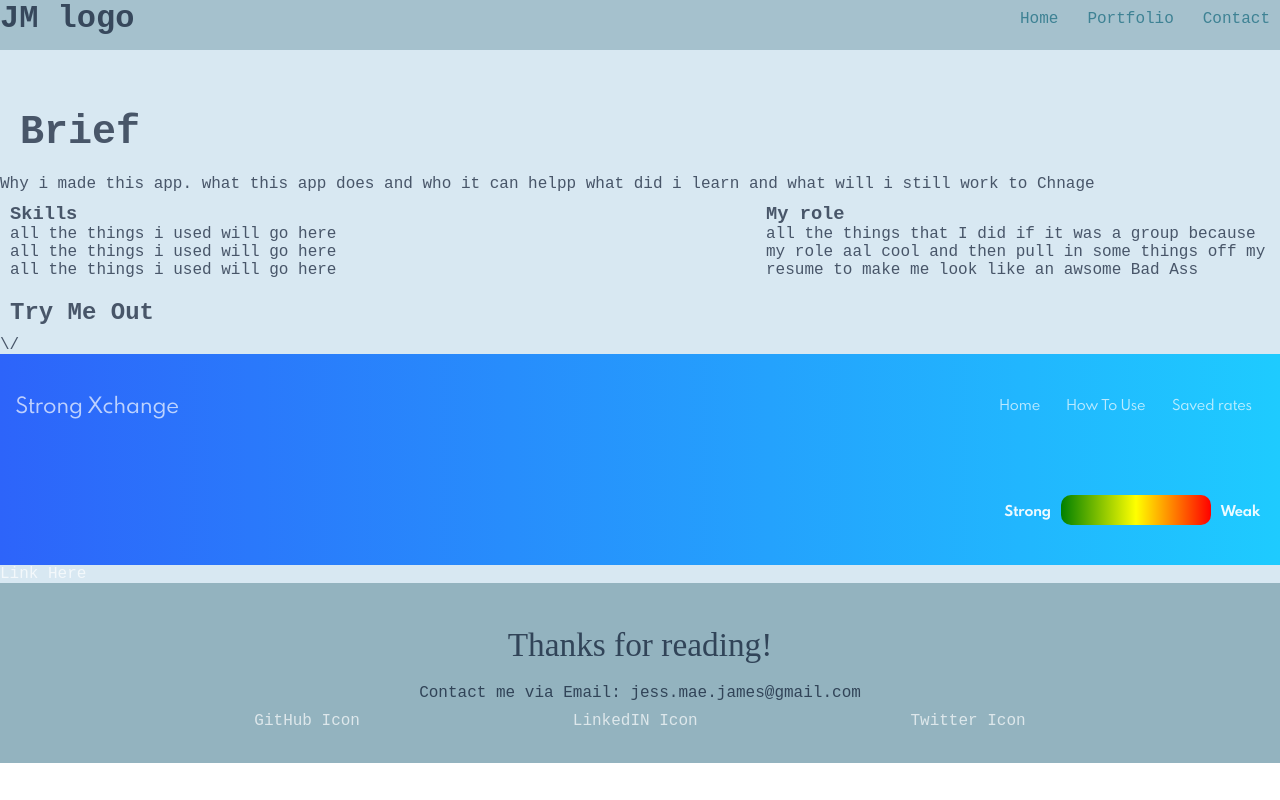
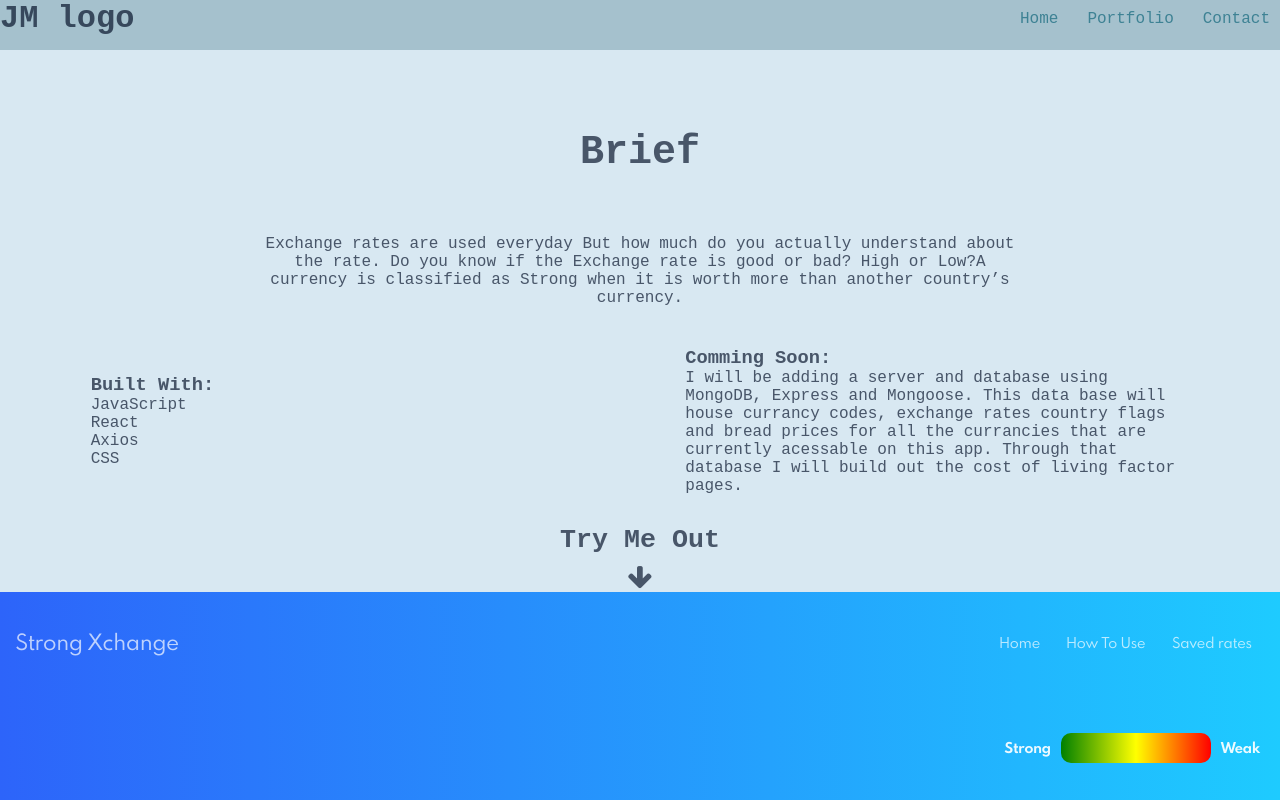
Before and after one commit to jessie-james/portfolio, a React (Create React App) app: page /Xchange in a window 1280 px wide. Shown: the top 800 px of the page. Built offline with nearby package versions, Linux system fonts and the light colour scheme.

Commit message:
better contented addied to teh brief

```diff
--- a/src/portfolio/ProjectBrief.js
+++ b/src/portfolio/ProjectBrief.js
@@ -4,7 +4,9 @@ const ProjectBrief = () => {
     return (
         <div className="project-brief-container">
             <h3>Strong Xchange</h3>
-            <p>Lorem ipsum dolor sit amet consectetur adipisicing elit. Quia eius sapiente, quaerat modi assumenda sed quod velit veritatis dicta eligendi? Eligendi doloremque mollitia et, atque necessitatibus quod doloribus iure numquam.lorem Lorem ipsum dolor sit amet consectetur adipisicing elit. Porro, cupiditate cumque saepe amet mollitia odio incidunt accusamus recusandae, in molestias perspiciatis repudiandae nam id! Cumque beatae culpa quos impedit sapiente?</p>
+            <p> A currency conversion website that allows the user to see: 1) Rate of
+conversion 2. Converted currency amount 3. Strength of one currency
+compared to another. Strong X change used the Fixer.io database.</p>
             <Link to='/Xchange/home' className='nav-list-item port-nav'>See More</Link>
         </div>
     )
--- a/src/portfolio/ProjectPage.js
+++ b/src/portfolio/ProjectPage.js
@@ -7,21 +7,23 @@ const ProjectPage = () => {
     return (<div className="project-page-container">
         <div className="projectInfo">
             <h1 className="port-body brief">Brief</h1>
-            <p>Why i made this app. what this app does and who it can helpp what did i learn and what will i still work to Chnage</p>
+            <p className="brief-p-tag">Exchange rates are used everyday But how much do you actually understand about the rate. Do you know if the Exchange rate is good or bad? High or Low?A currency is classified as Strong when it is worth more than another country’s currency. </p>
             <ul className="list">
                 <li className="item">
-                    <h3>Skills</h3>
-                    <p>all the things i used will go here</p>
-                    <p>all the things i used will go here</p>
-                    <p>all the things i used will go here</p>
+                    <h3>Built With:</h3>
+                    <p>JavaScript</p>
+                    <p>React</p>
+                    <p>Axios</p>
+                    <p>CSS</p>
+
                 </li>
                 <li className="item">
-                    <h3>My role</h3>
-                    <p>all the things that I did if it was a group because my role aal cool and then pull in some things off my resume to make me look like an awsome Bad Ass</p>
+                    <h3>Comming Soon:</h3>
+                    <p>I will be adding a server and database using MongoDB, Express and Mongoose. This data base will house currancy codes, exchange rates country flags and bread prices for all the currancies that are currently acessable on this app. Through that database I will build out the cost of living factor pages.</p>
                 </li>
             </ul>
-            <h2 className="list">Try Me Out</h2>
-            <div>\/</div>
+            <h2 className="list tryMe">Try Me Out</h2>
+            <i className="fa fa-arrow-down tryMe"></i>
             <div className="play-with-it">
                 <Xchange />
             </div>
--- a/src/styles.css
+++ b/src/styles.css
@@ -225,19 +225,30 @@ form>button{
 
 .brief{
     font-size: 30pt;
-    margin: 20px;
+    margin: 40px;
+    text-align: center;
+
 }
+.brief-p-tag{
+    display:flex;
+    width: 60%;
+    margin:20px auto;
+    text-align: center;
+}
+
 .list{
     display:flex;
+    flex-direction: column;
     justify-content:space-between;
     list-style:none;
     margin:10px;
+    align-items: center;
 
 }
 
 .item{
     width:40%;
-
+    margin:10px;
 }
 
  .portButton{
@@ -247,6 +258,12 @@ form>button{
         padding: 20px;
         color:  #3E8294;
         background-color: #93B3BF;
+}
+.tryMe{
+    display:flex;
+    justify-content: center;
+    align-items:center;
+    font-size:20pt;
 }
 
 /* upto iphone 5 */
@@ -293,6 +310,10 @@ form>button{
         width: 250px;
         flex-direction: row;
         justify-content: space-between;
+    }
+    .list{
+        flex-direction: row;
+        justify-content:space-evenly;
     }
 
    .about-text {
```
